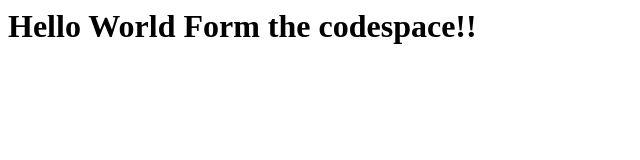
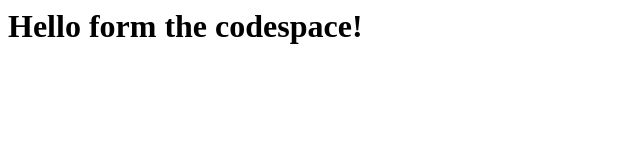
Before and after one commit to utkarshbuilds/skills-code-with-codespaces, a plain HTML site: page index.html in a window 1280 px wide. Shown: the whole page, without its empty margins (0-640 px from the left). Drawn offline with Linux system fonts and the light colour scheme.

Commit message:
Adding hello from the codespace!

```diff
--- a/index.html
+++ b/index.html
@@ -1,3 +1,3 @@
 <html>
-  <h1>Hello World Form the codespace!!</h1>
+  <h1>Hello form the codespace!</h1>
 </html>
```
